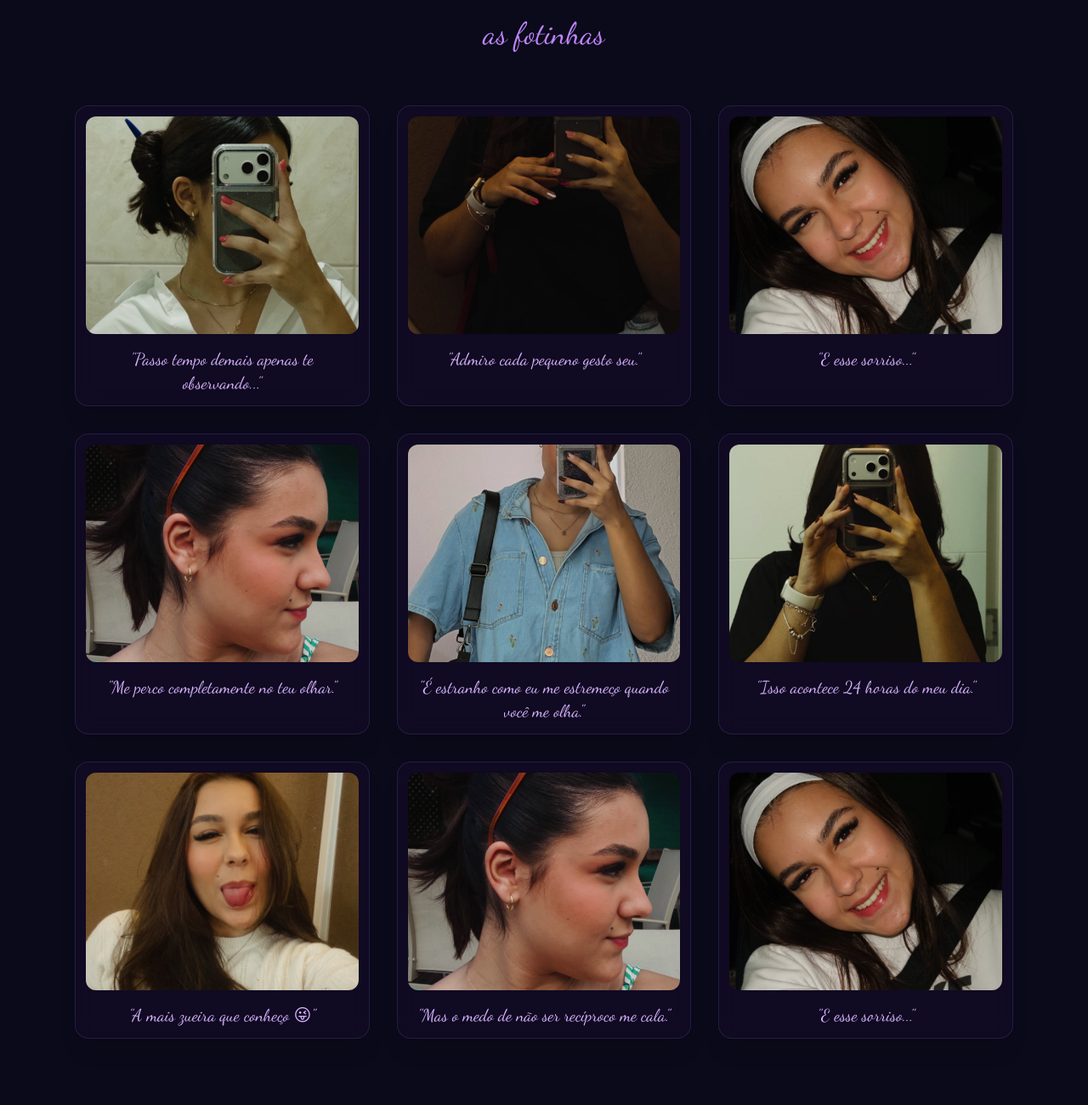
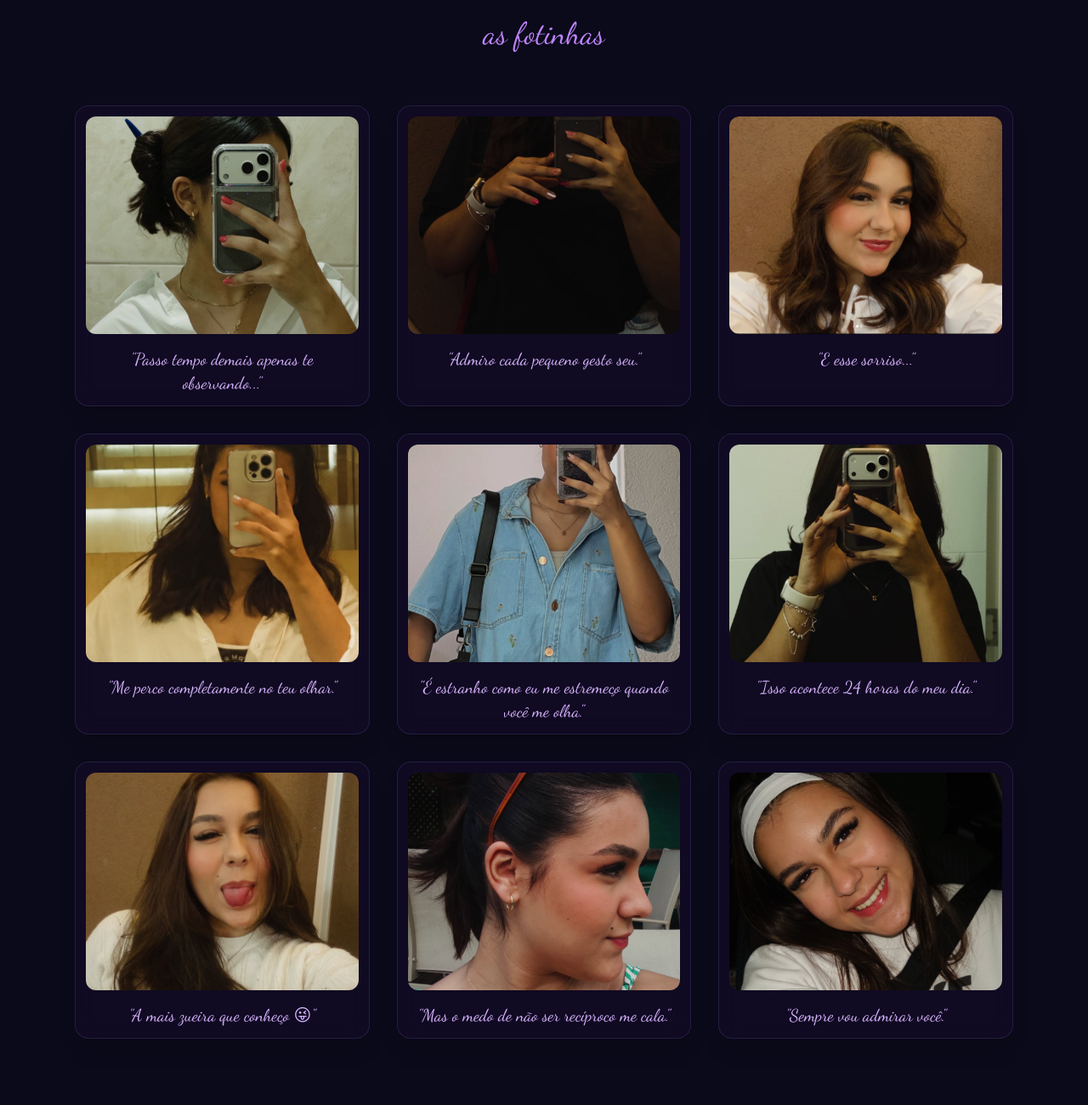
Before and after one commit to jhonmnf/A-so, a plain HTML site: page index.html in a window 1280 px wide. Shown: the part 860-2160 px from the top of the page at 85% size. Drawn offline with nearby package versions, Linux system fonts and the light colour scheme.

Commit message:
arrumando errosd

```diff
--- a/index.html
+++ b/index.html
@@ -126,11 +126,11 @@
                 <p class="font-handwritten text-xl text-purple-300 text-center px-2">"Admiro cada pequeno gesto seu."</p>
             </div>
             <div class="photo-card glass-card p-3 rounded-2xl shadow-xl flex flex-col items-center">
-                <img src="assets/images/foto9.png" class="rounded-xl w-full h-64 object-cover mb-4 cursor-pointer hover:opacity-90 transition-opacity" alt="Sofia" onclick="zoomPhoto(this)">
+                <img src="assets/images/foto3.png" class="rounded-xl w-full h-64 object-cover mb-4 cursor-pointer hover:opacity-90 transition-opacity" alt="Sofia" onclick="zoomPhoto(this)">
                 <p class="font-handwritten text-xl text-purple-300 text-center px-2">"E esse sorriso..."</p>
             </div>
             <div class="photo-card glass-card p-3 rounded-2xl shadow-xl flex flex-col items-center">
-                <img src="assets/images/foto8.png" class="rounded-xl w-full h-64 object-cover mb-4 cursor-pointer hover:opacity-90 transition-opacity" alt="Sofia" onclick="zoomPhoto(this)">
+                <img src="assets/images/foto4.png" class="rounded-xl w-full h-64 object-cover mb-4 cursor-pointer hover:opacity-90 transition-opacity" alt="Sofia" onclick="zoomPhoto(this)">
                 <p class="font-handwritten text-xl text-purple-300 text-center px-2">"Me perco completamente no teu olhar."</p>
             </div>
             <div class="photo-card glass-card p-3 rounded-2xl shadow-xl flex flex-col items-center">
@@ -151,7 +151,7 @@
             </div>
             <div class="photo-card glass-card p-3 rounded-2xl shadow-xl flex flex-col items-center">
                 <img src="assets/images/foto9.png" class="rounded-xl w-full h-64 object-cover mb-4 cursor-pointer hover:opacity-90 transition-opacity" alt="Sofia" onclick="zoomPhoto(this)">
-                <p class="font-handwritten text-xl text-purple-300 text-center px-2">"E esse sorriso..."</p>
+                <p class="font-handwritten text-xl text-purple-300 text-center px-2">"Sempre vou admirar você."</p>
             </div>
         </div>
     </section>
```
